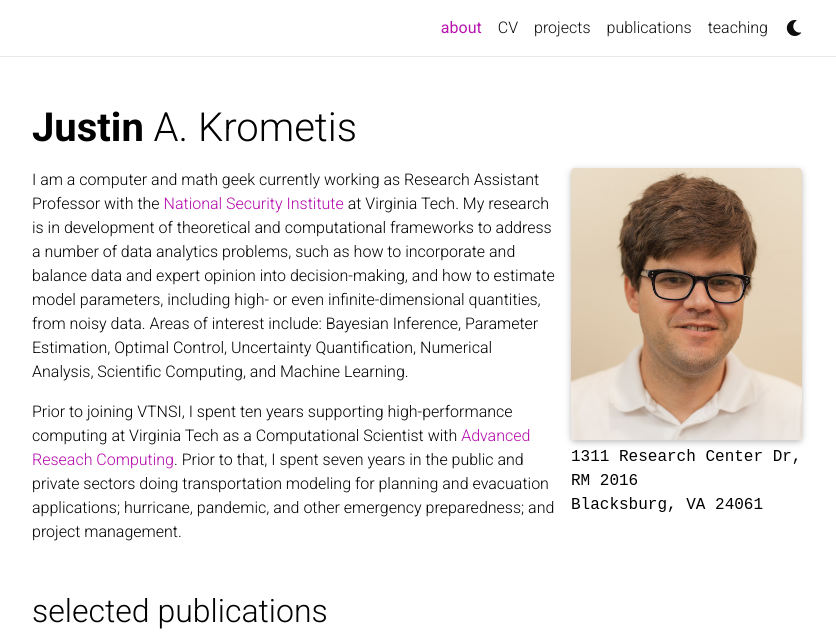
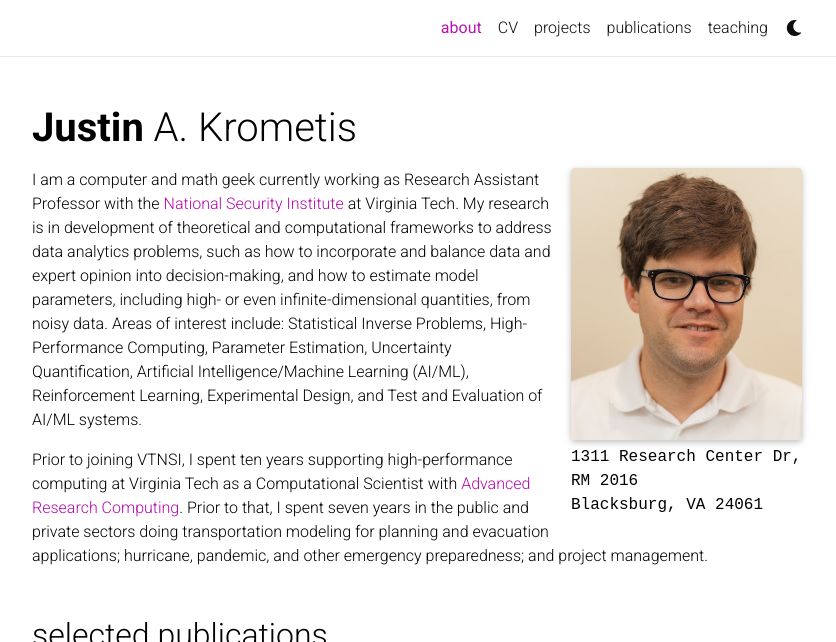
Before and after one commit to krometis/krometis.github.io, a Jekyll site: the page built from _pages/about.md, in a window 1280 px wide and 956 px high, cut to the strip 0-642 px from the top of the window. Shown: the whole strip, without its empty margins (223-1059 px from the left). Built offline with Jekyll 4.4.1, drawn with Linux system fonts in a browser that asks for light colours; nearby versions of some CDN libraries; a style sheet for code colours, icons or effects is not loaded.

Commit message:
source: update cv and areas of interest

```diff
--- a/_pages/about.md
+++ b/_pages/about.md
@@ -16,9 +16,17 @@ selected_papers: true # includes a list of papers marked as "selected={true}"
 social: true  # includes social icons at the bottom of the page
 ---
 
-I am a computer and math geek currently working as Research Assistant Professor with the [National Security Institute](https://www.research.vt.edu/institutes/virginia-tech-national-security-institute.html) at Virginia Tech. My research is in development of theoretical and computational frameworks to address a number of data analytics problems, such as how to incorporate and balance data and expert opinion into decision-making, and how to estimate model parameters, including high- or even infinite-dimensional quantities, from noisy data. Areas of interest include: Bayesian Inference, Parameter Estimation, Optimal Control, Uncertainty Quantification, Numerical Analysis, Scientific Computing, and Machine Learning.
+I am a computer and math geek currently working as Research Assistant Professor
+with the [National Security
+Institute](https://www.research.vt.edu/institutes/virginia-tech-national-security-institute.html)
+at Virginia Tech. My research is in development of theoretical and
+computational frameworks to address data analytics problems, such
+as how to incorporate and balance data and expert opinion into decision-making,
+and how to estimate model parameters, including high- or even
+infinite-dimensional quantities, from noisy data. Areas of interest include:
+Statistical Inverse Problems, High-Performance Computing, Parameter Estimation, Uncertainty Quantification, Artificial Intelligence/Machine Learning (AI/ML), Reinforcement Learning, Experimental Design, and Test and Evaluation of AI/ML systems.
 
-Prior to joining VTNSI, I spent ten years supporting high-performance computing at Virginia Tech as a Computational Scientist with [Advanced Reseach Computing](https://arc.vt.edu). Prior to that, I spent seven years in the public and private sectors doing transportation modeling for planning and evacuation applications; hurricane, pandemic, and other emergency preparedness; and project management.
+Prior to joining VTNSI, I spent ten years supporting high-performance computing at Virginia Tech as a Computational Scientist with [Advanced Research Computing](https://arc.vt.edu). Prior to that, I spent seven years in the public and private sectors doing transportation modeling for planning and evacuation applications; hurricane, pandemic, and other emergency preparedness; and project management.
 
 <!--
 ## education
```
Also changed, not shown: 1 other file.
